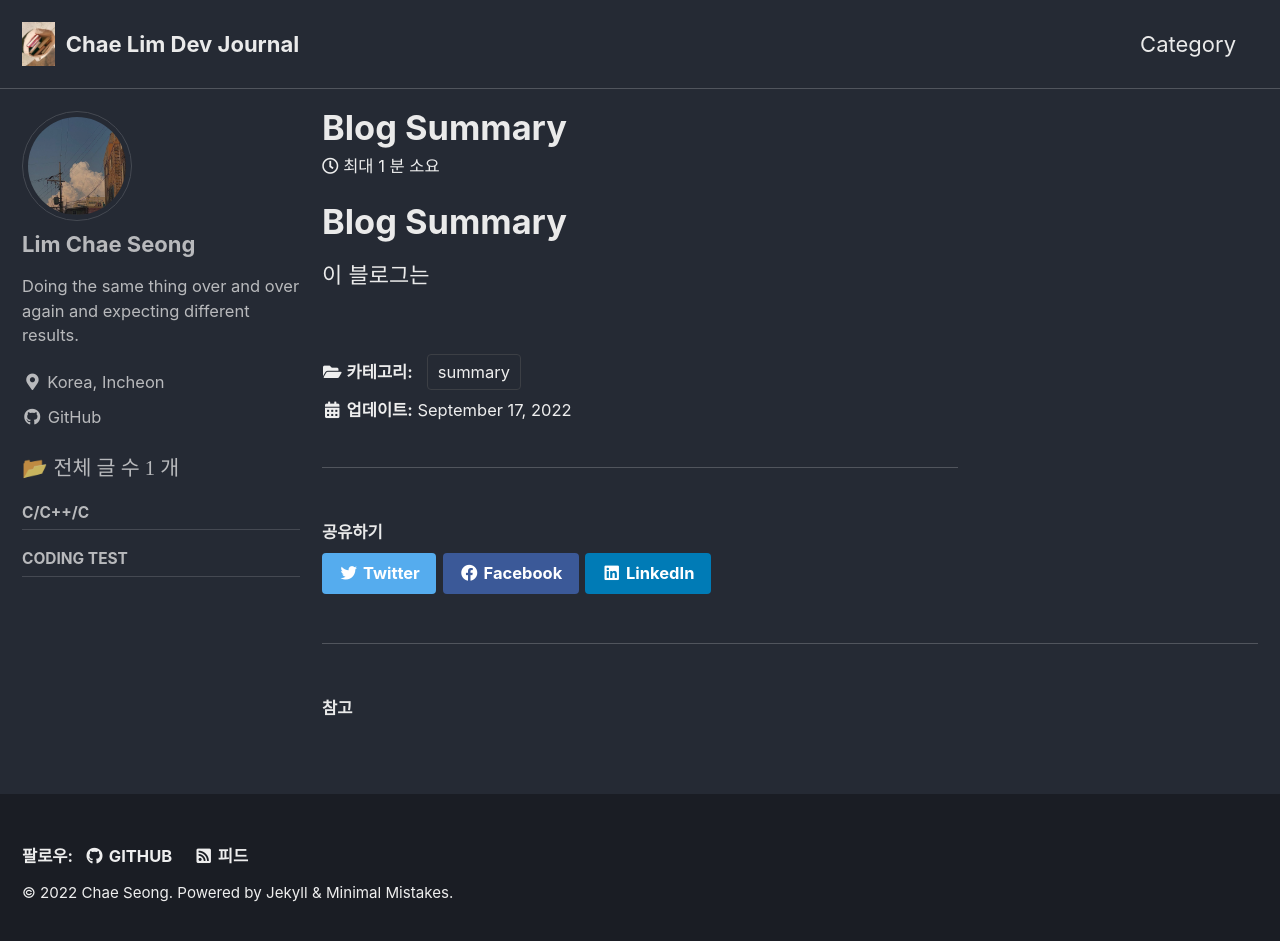
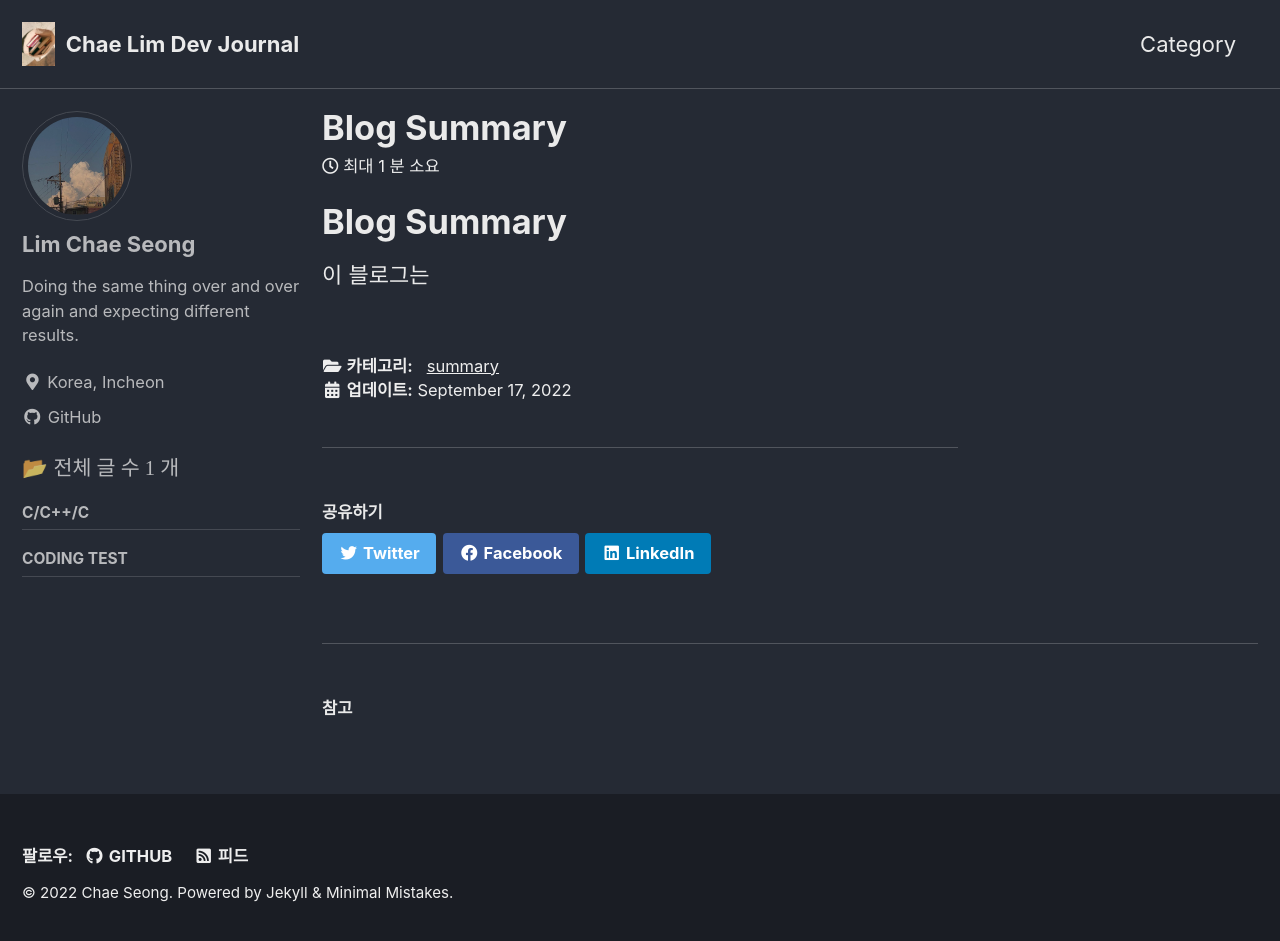
Before and after one commit to lim1504/lim1504.github.io, a Jekyll site: the page built from _posts/Blog Summary/2022-09-17-Blog Summary.md, in a window 1280 px wide and 949 px high. Shown: the top 941 px of the window. Built offline with Jekyll 4.4.1, drawn with Linux system fonts in a browser that asks for light colours; cached includes are drawn as plain includes.

Commit message:
nav update

```diff
--- a/_includes/category-list.html
+++ b/_includes/category-list.html
@@ -6,13 +6,20 @@
 {% endcase %}
 
 {% if site.category_archive.path %}
-  {% assign categories_sorted = page.categories | sort_natural %}
+  {% comment %}
+    <!-- Sort alphabetically regardless of case e.g. a B c d E -->
+    <!-- modified from http://www.codeofclimber.ru/2015/sorting-site-tags-in-jekyll/ -->
+  {% endcomment %}
+  {% capture page_categories %}{% for category in page.categories %}{{ category | downcase }}|{{ category }}{% unless forloop.last %},{% endunless %}{% endfor %}{% endcapture %}
+  {% assign category_hashes = page_categories | split: ',' | sort %}
 
   <p class="page__taxonomy">
     <strong><i class="fas fa-fw fa-folder-open" aria-hidden="true"></i> {{ site.data.ui-text[site.locale].categories_label | default: "Categories:" }} </strong>
     <span itemprop="keywords">
-    {% for category_word in categories_sorted %}
-      <a href="{{ category_word | slugify | prepend: path_type | prepend: site.category_archive.path | relative_url }}" class="page__taxonomy-item p-category" rel="tag">{{ category_word }}</a>{% unless forloop.last %}<span class="sep">, </span>{% endunless %}
+    {% for hash in category_hashes %}
+      {% assign keyValue = hash | split: '|' %}
+      {% capture category_word %}{{ keyValue[1] | strip_newlines }}{% endcapture %}
+      <a href="{{ category_word | slugify | prepend: path_type | prepend: site.category_archive.path | relative_url }}" class="page__taxonomy-item-category" rel="tag">{{ category_word }}</a>{% unless forloop.last %}<span class="sep"> </span>{% endunless %}
     {% endfor %}
     </span>
   </p>
```
Also changed, not shown: _includes/archive-single.html (+8 -4 lines).
